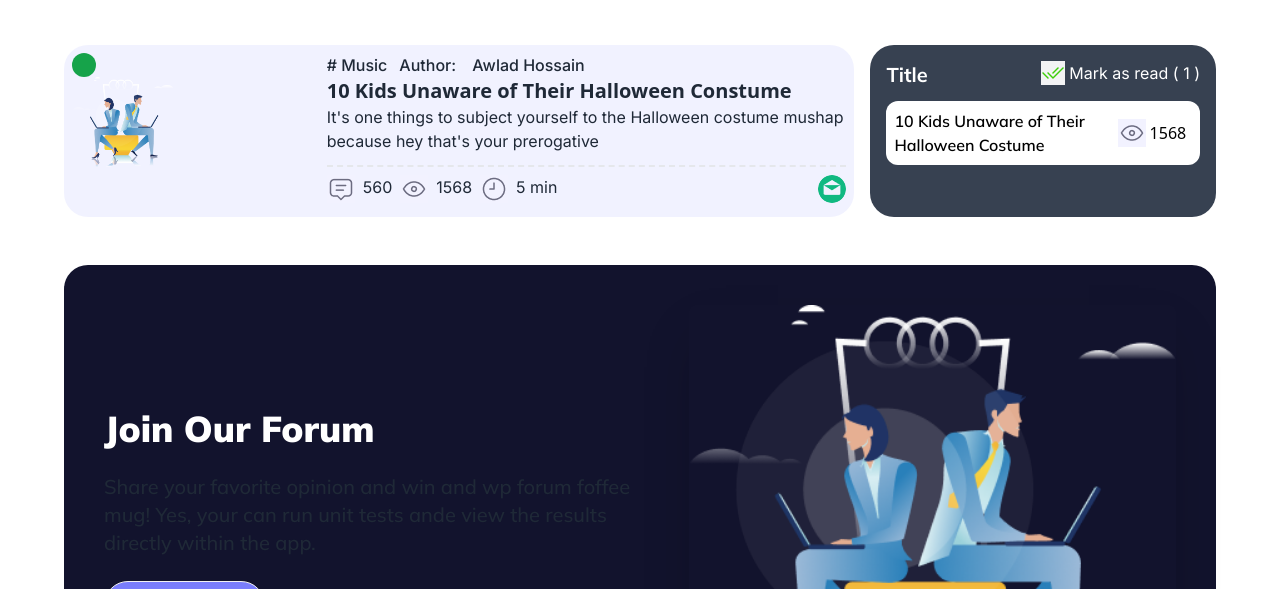
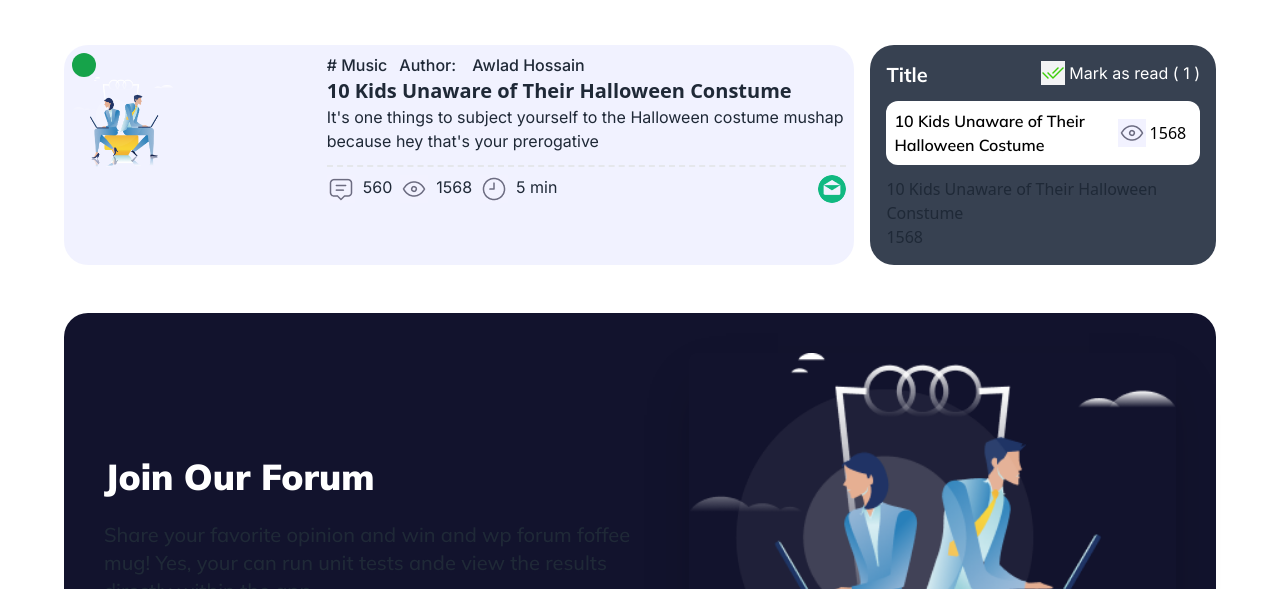
Before and after one commit to Mohammed-Saiful-Islam/b9a6-retro-forum-Mohammed-Saiful-Islam, a plain HTML site: page index.html in a window 1280 px wide. Both pictures are taken after a click on the button 832 px from the left and 920 px from the top of the page. Shown: the part 731-1320 px from the top of the page. Drawn offline with nearby package versions, Linux system fonts and the light colour scheme.

Commit message:
section discuss section marked post some js added

```diff
--- a/index.html
+++ b/index.html
@@ -186,7 +186,7 @@
                                     </div>
                                     <div class="flex flex-col md:flex-row lg:flex-row gap-2">
                                         <div>
-                                            <img src="./images/eye.png" alt="">
+                                            <img id="eye" src="./images/eye.png" alt="">
                                         </div>
                                         <div>
                                             <p id="post-view" class=" inter-font text-base font-normal">1568</p>
--- a/script.js
+++ b/script.js
@@ -3,8 +3,9 @@ const markAsRead = document.getElementById('markCount');
 
 const postTitle = document.getElementById('post-title');
 const postView = document.getElementById('post-view');
+const viewEye=document.getElementById('eye');
 
-const markedPostContaier = document.getElementById('#markedPostContainer');
+const markedPostContaier = document.getElementById('markedPostContainer');
 
 allMarkBtn.forEach((post) => {
     post.addEventListener('click', function () {
@@ -16,5 +17,13 @@ allMarkBtn.forEach((post) => {
         const postTitleText=postTitle.innerText;
         const postViewNum=postView.innerText;
 
+        const div=document.createElement('div');
+        const p1=document.createElement('p');
+        p1.innerText=postTitleText;
+        const p2=document.createElement('p');
+        p2.innerText=postViewNum;
+        div.appendChild(p1);
+        div.appendChild(p2);
+        markedPostContaier.appendChild(div);
     })
 })
```
